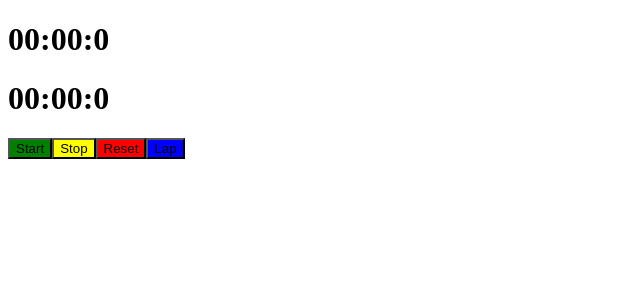
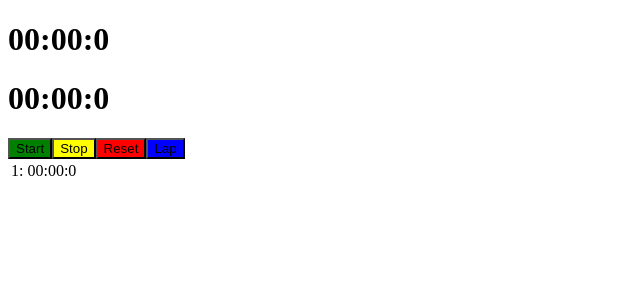
Before and after one commit to JaroslawLeszko/StopWatch, a React (Vite) app: page / in a window 1280 px wide. Both pictures are taken after a click on the button "Lap". Shown: the top 300 px of the page, without its empty margins (0-640 px from the left). Built offline with nearby package versions, Linux system fonts and the light colour scheme.

Commit message:
Add table with results. Separate formating method.

```diff
--- a/src/Counter/Counter.tsx
+++ b/src/Counter/Counter.tsx
@@ -1,10 +1,12 @@
 import { useEffect, useState } from "react";
+import { formatTime } from "../Utils/TimeFormater";
 
 type CounterAction = {
   counterAction: boolean | string;
+  callback: (record: string) => void;
 };
 
-export const Counter = ({ counterAction }: CounterAction) => {
+export const Counter = ({ counterAction, callback }: CounterAction) => {
   const [counter, setCounter] = useState(0);
   const [isActive, setIsActive] = useState<boolean | string>(false);
   const [intervalId, setIntervalId] = useState(null);
@@ -17,6 +19,7 @@ export const Counter = ({ counterAction }: CounterAction) => {
     if (counterAction === "lap") {
       setCounter(0);
       setIsActive(false);
+      callback(formatTime(counter));
     }
     if (counterAction === true) {
       setIsActive(true);
@@ -43,22 +46,6 @@ export const Counter = ({ counterAction }: CounterAction) => {
     start();
   }, [isActive]);
 
-  const formatTime = (counter: number) => {
-    const totalSeconds = counter / 10;
-    const integerSeconds = Math.floor(totalSeconds);
-    const miliseconds = Math.round(
-      ((totalSeconds - integerSeconds) * 1000) / 100
-    );
-    const minutes = Math.floor(integerSeconds / 60);
-    const seconds = integerSeconds % 60;
-
-    return (
-      (minutes < 10 ? `0${minutes}:` : `${minutes}:`) +
-      (seconds < 10 ? `0${seconds}:` : `${seconds}:`) +
-      `${miliseconds}`
-    );
-  };
-
   return (
     <>
       <h1>{formatTime(counter)}</h1>
--- a/src/ResultsTable/ResultsTable.tsx
+++ b/src/ResultsTable/ResultsTable.tsx
@@ -0,0 +1,16 @@
+import { SingleRecord } from "../Types/types";
+import { ResultTableSingleElement } from "./ResultsTableSingleElement";
+
+type ResultProp = {
+  resultRecord: SingleRecord[];
+};
+
+export const ResultTable = ({ resultRecord }: ResultProp) => {
+  return (
+    <tbody>
+      {resultRecord.map((result) => (
+        <ResultTableSingleElement key={result.lap} element={result} />
+      ))}
+    </tbody>
+  );
+};
--- /dev/null
+++ b/src/ResultsTable/ResultsTableSingleElement.tsx
@@ -0,0 +1,13 @@
+import { SingleRecord } from "../Types/types";
+
+type Prop = {
+  element: SingleRecord;
+};
+export const ResultTableSingleElement = ({ element }: Prop) => {
+  return (
+    <tr>
+      <td>{element.lap}: </td>
+      <td>{element.lapTime}</td>
+    </tr>
+  );
+};
--- a/src/StopWatch.tsx
+++ b/src/StopWatch.tsx
@@ -1,26 +1,44 @@
 import { useState } from "react";
 import { Btn } from "./Button/Btn";
 import { Counter } from "./Counter/Counter";
+import { SingleRecord } from "./Types/types";
+import { ResultTable } from "./ResultsTable/ResultsTable";
 
 export const StopWatch = () => {
   const [actionOverall, setActionOverall] = useState<boolean | string>(false);
   const [actionLap, setActionLap] = useState<boolean | string>(false);
+  const [records, setRecords] = useState<SingleRecord[]>([]);
 
   const btnActionOverall = (att: boolean | string) => {
+    console.log(att);
+
     setActionOverall(att);
     setActionLap(att);
+    if (att === "reset") {
+      setRecords([]);
+    }
+  };
+
+  const addRecord = (record: string) => {
+    setRecords((prevRecords) => {
+      const newRecord: SingleRecord = {
+        lap: prevRecords.length + 1,
+        lapTime: record,
+      };
+      return [...prevRecords, newRecord];
+    });
   };
 
   const btnActionLap = async (att: boolean | string) => {
     setActionLap(att);
-    await console.log("Result");
+    await addRecord;
     if (actionOverall === true) setActionLap(true);
   };
 
   return (
     <>
-      <Counter counterAction={actionOverall} />
-      <Counter counterAction={actionLap} />
+      <Counter callback={addRecord} counterAction={actionOverall} />
+      <Counter callback={addRecord} counterAction={actionLap} />
       <Btn
         callback={btnActionOverall}
         name="Start"
@@ -45,6 +63,9 @@ export const StopWatch = () => {
         type="lap"
         backgroundColor="blue"
       />
+      <table>
+        <ResultTable resultRecord={records} />
+      </table>
     </>
   );
 };
--- /dev/null
+++ b/src/Types/types.tsx
@@ -0,0 +1,4 @@
+export type SingleRecord = {
+  lap: number;
+  lapTime: string;
+};
--- /dev/null
+++ b/src/Utils/TimeFormater.ts
@@ -0,0 +1,15 @@
+export const formatTime = (counter: number) => {
+  const totalSeconds = counter / 10;
+  const integerSeconds = Math.floor(totalSeconds);
+  const miliseconds = Math.round(
+    ((totalSeconds - integerSeconds) * 1000) / 100
+  );
+  const minutes = Math.floor(integerSeconds / 60);
+  const seconds = integerSeconds % 60;
+
+  return (
+    (minutes < 10 ? `0${minutes}:` : `${minutes}:`) +
+    (seconds < 10 ? `0${seconds}:` : `${seconds}:`) +
+    `${miliseconds}`
+  );
+};
```
Also changed, not shown: src/ResultsTable/ResultsTableSingleElement.css (added), src/ResultsTable/SingleResultsTableElement.css (deleted), src/ResultsTable/SingleResultsTableElement.tsx (deleted).
